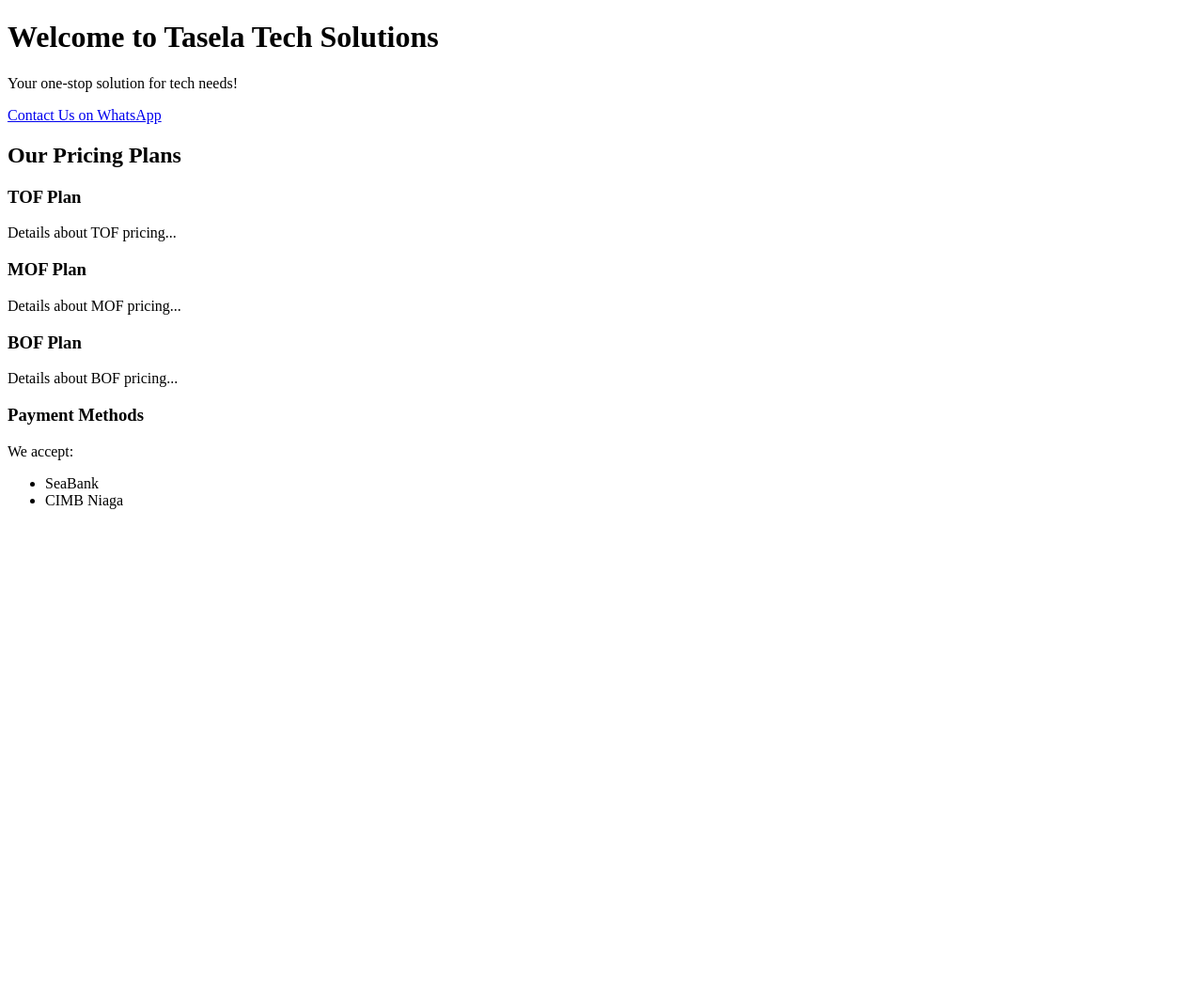
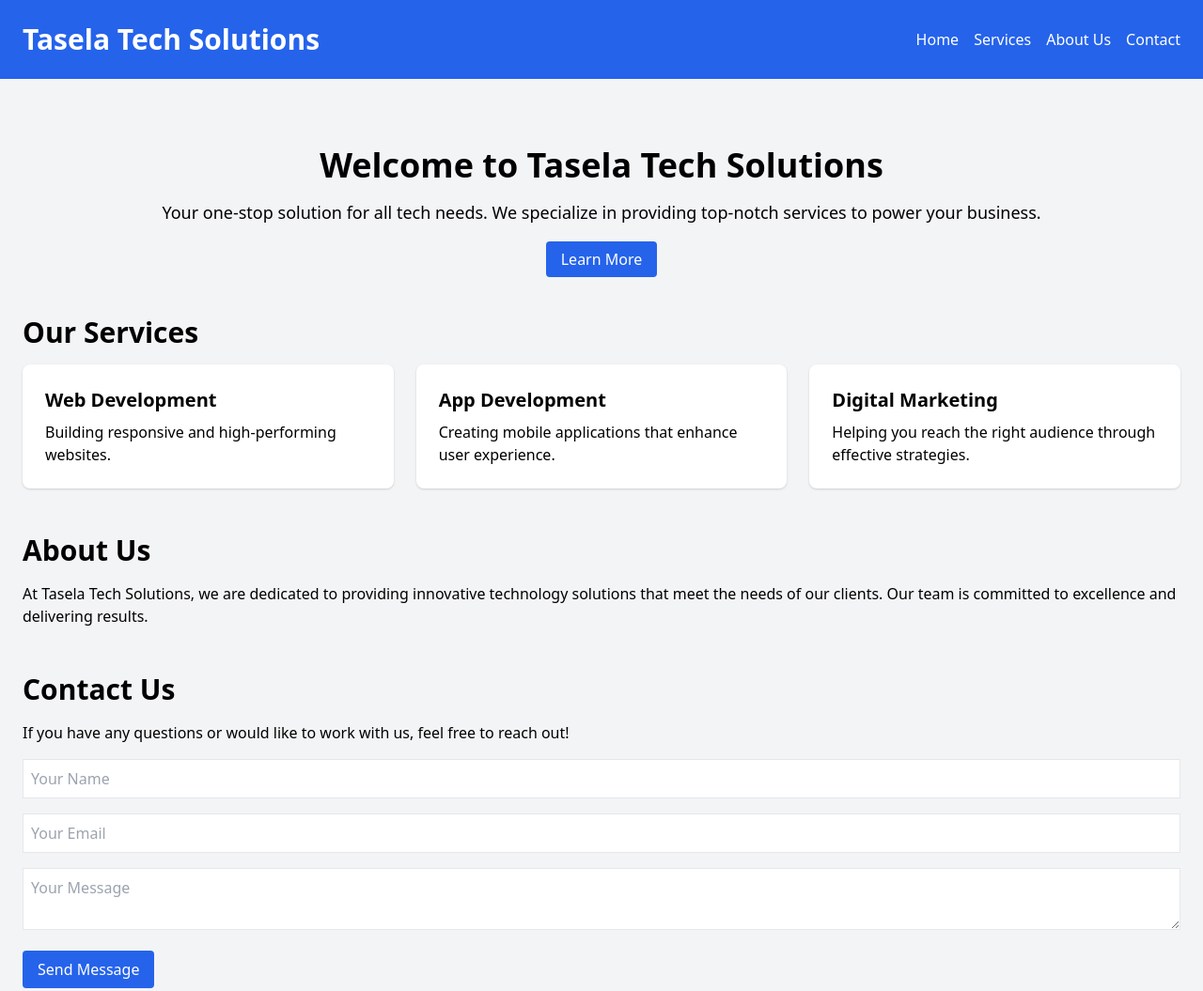
Before and after one commit to Gumelarwicaksono/taselaTech, a plain HTML site: page index.html in a window 1280 px wide. Shown: the top 1055 px of the page at 94% size. Before the commit the page ends 800 px from the top, so only its background shows below. Drawn offline with nearby package versions, Linux system fonts and the light colour scheme.

Commit message:
Create index.html for Tasela Tech Solutions landing page

```diff
--- a/index.html
+++ b/index.html
@@ -1,44 +1,70 @@
 <!DOCTYPE html>
 <html lang="en">
-
 <head>
     <meta charset="UTF-8">
     <meta name="viewport" content="width=device-width, initial-scale=1.0">
+    <link href="https://cdn.jsdelivr.net/npm/tailwindcss@2.2.19/dist/tailwind.min.css" rel="stylesheet">
     <title>Tasela Tech Solutions</title>
-    <link rel="stylesheet" href="styles.css">
 </head>
-
-<body>
-    <header>
-        <h1>Welcome to Tasela Tech Solutions</h1>
-        <p>Your one-stop solution for tech needs!</p>
-        <a href="https://wa.me/6282122394638" class="cta-button">Contact Us on WhatsApp</a>
+<body class="bg-gray-100">
+    <header class="bg-blue-600 text-white p-6">
+        <div class="container mx-auto flex justify-between items-center">
+            <h1 class="text-3xl font-bold">Tasela Tech Solutions</h1>
+            <nav>
+                <ul class="flex space-x-4">
+                    <li><a href="#" class="hover:underline">Home</a></li>
+                    <li><a href="#services" class="hover:underline">Services</a></li>
+                    <li><a href="#about" class="hover:underline">About Us</a></li>
+                    <li><a href="#contact" class="hover:underline">Contact</a></li>
+                </ul>
+            </nav>
+        </div>
     </header>
 
-    <section class="pricing">
-        <h2>Our Pricing Plans</h2>
-        <div class="card">
-            <h3>TOF Plan</h3>
-            <p>Details about TOF pricing...</p>
-        </div>
-        <div class="card">
-            <h3>MOF Plan</h3>
-            <p>Details about MOF pricing...</p>
-        </div>
-        <div class="card">
-            <h3>BOF Plan</h3>
-            <p>Details about BOF pricing...</p>
-        </div>
-    </section>
+    <main class="container mx-auto p-6">
+        <section class="my-12 text-center">
+            <h2 class="text-4xl font-bold mb-4">Welcome to Tasela Tech Solutions</h2>
+            <p class="text-lg mb-6">Your one-stop solution for all tech needs. We specialize in providing top-notch services to power your business.</p>
+            <a href="#services" class="bg-blue-600 text-white px-4 py-2 rounded hover:bg-blue-700">Learn More</a>
+        </section>
 
-    <footer>
-        <h3>Payment Methods</h3>
-        <p>We accept:</p>
-        <ul>
-            <li>SeaBank</li>
-            <li>CIMB Niaga</li>
-        </ul>
+        <section id="services" class="my-12">
+            <h2 class="text-3xl font-bold mb-4">Our Services</h2>
+            <div class="grid grid-cols-1 md:grid-cols-3 gap-6">
+                <div class="p-6 bg-white rounded-lg shadow">
+                    <h3 class="text-xl font-semibold mb-2">Web Development</h3>
+                    <p>Building responsive and high-performing websites.</p>
+                </div>
+                <div class="p-6 bg-white rounded-lg shadow">
+                    <h3 class="text-xl font-semibold mb-2">App Development</h3>
+                    <p>Creating mobile applications that enhance user experience.</p>
+                </div>
+                <div class="p-6 bg-white rounded-lg shadow">
+                    <h3 class="text-xl font-semibold mb-2">Digital Marketing</h3>
+                    <p>Helping you reach the right audience through effective strategies.</p>
+                </div>
+            </div>
+        </section>
+
+        <section id="about" class="my-12">
+            <h2 class="text-3xl font-bold mb-4">About Us</h2>
+            <p>At Tasela Tech Solutions, we are dedicated to providing innovative technology solutions that meet the needs of our clients. Our team is committed to excellence and delivering results.</p>
+        </section>
+
+        <section id="contact" class="my-12">
+            <h2 class="text-3xl font-bold mb-4">Contact Us</h2>
+            <p>If you have any questions or would like to work with us, feel free to reach out!</p>
+            <form class="mt-4">
+                <input type="text" placeholder="Your Name" class="border p-2 w-full mb-4">
+                <input type="email" placeholder="Your Email" class="border p-2 w-full mb-4">
+                <textarea placeholder="Your Message" class="border p-2 w-full mb-4"></textarea>
+                <button type="submit" class="bg-blue-600 text-white px-4 py-2 rounded hover:bg-blue-700">Send Message</button>
+            </form>
+        </section>
+    </main>
+
+    <footer class="bg-blue-600 text-white p-6 text-center">
+        <p>&copy; 2026 Tasela Tech Solutions. All rights reserved.</p>
     </footer>
 </body>
-
 </html>
```
